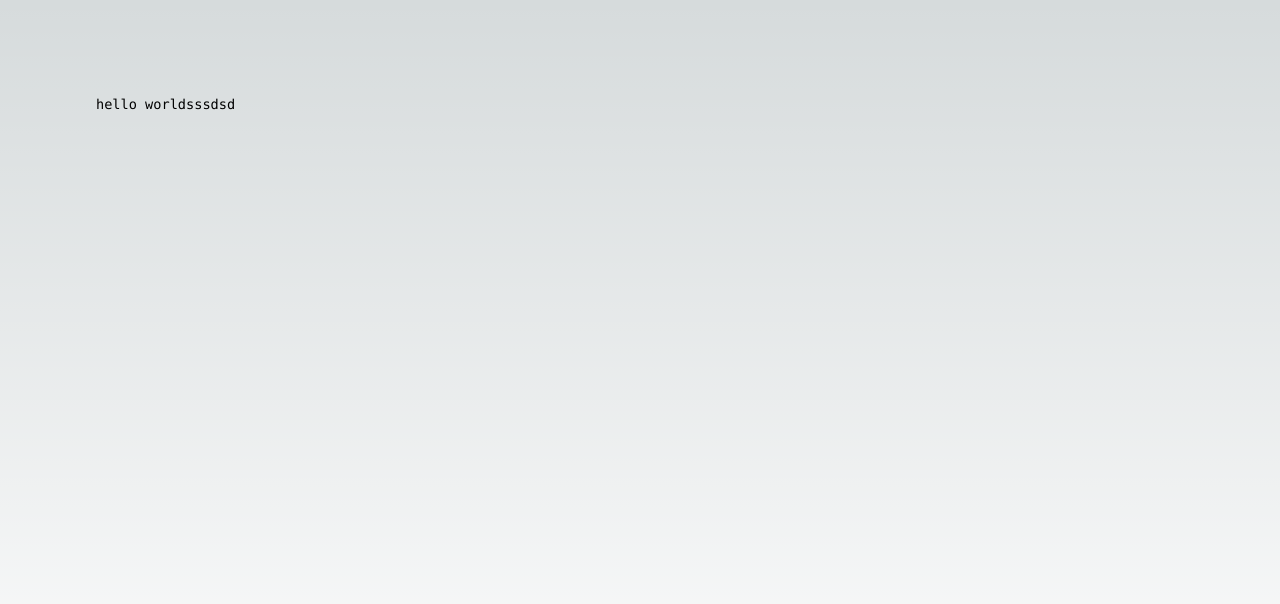
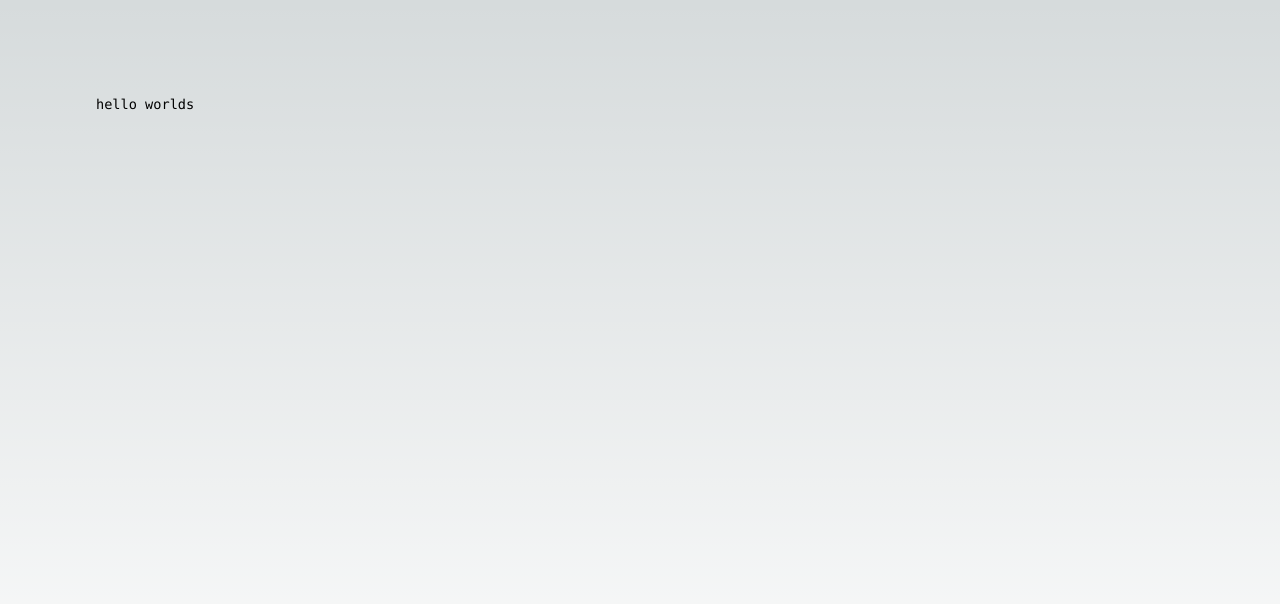
Before and after one commit to giant-seohyun/test, a Next.js app: page / in a window 1280 px wide. Shown: the top 604 px of the page. Built offline with nearby package versions, Linux system fonts and the light colour scheme.

Commit message:
커밋 테스트 4

```diff
--- a/src/pages/index.tsx
+++ b/src/pages/index.tsx
@@ -15,7 +15,7 @@ export default function Home() {
         <link rel="icon" href="/favicon.ico" />
       </Head>
       <main className={`${styles.main} ${inter.className}`}>
-        <div className={styles.description}>hello worldsssdsd</div>
+        <div className={styles.description}>hello worlds</div>
       </main>
     </>
   );
```
